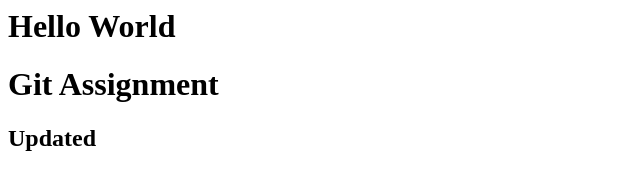
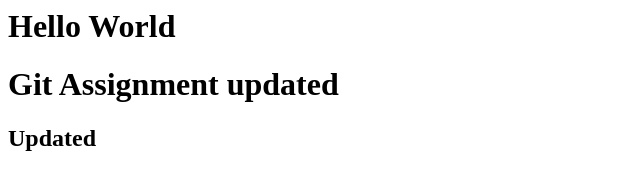
Before and after one commit to tharumilas110-eng/lab-assignment, a plain HTML site: page index.html in a window 1280 px wide. Shown: the whole page, without its empty margins (0-640 px from the left). Drawn offline with Linux system fonts and the light colour scheme.

Commit message:
Update heading for Git Assignment

```diff
--- a/index.html
+++ b/index.html
@@ -1,3 +1,3 @@
 <h1>Hello World</h1>
-<h1>Git Assignment</h1>
+<h1>Git Assignment updated</h1>
 <h2>Updated</h2>
```
